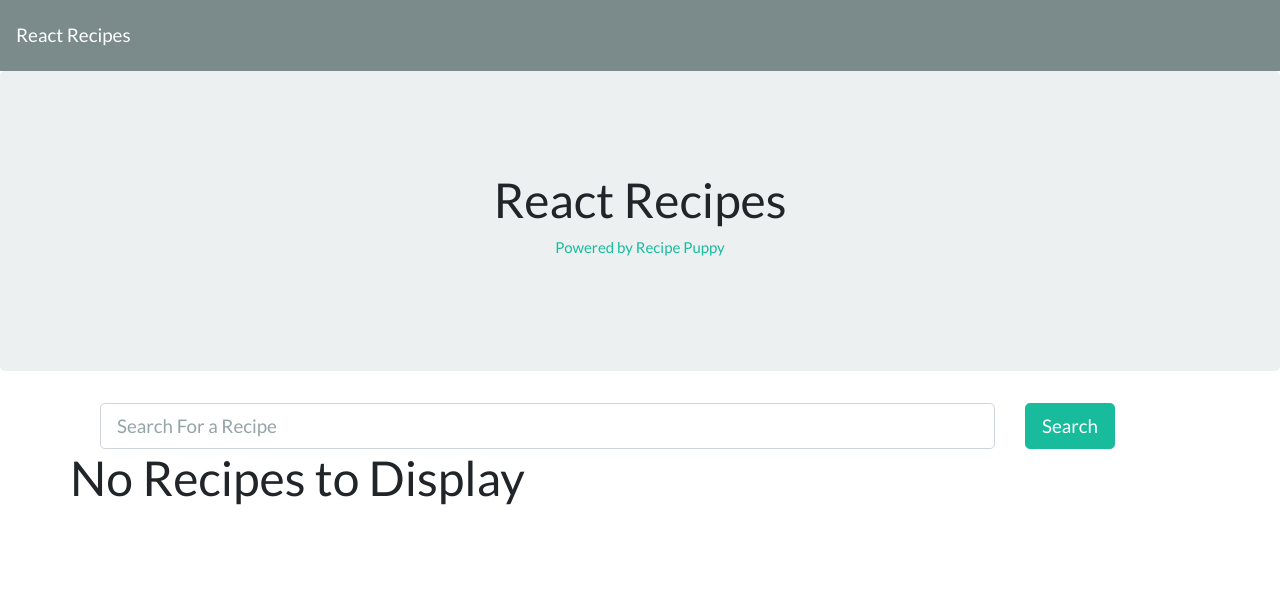
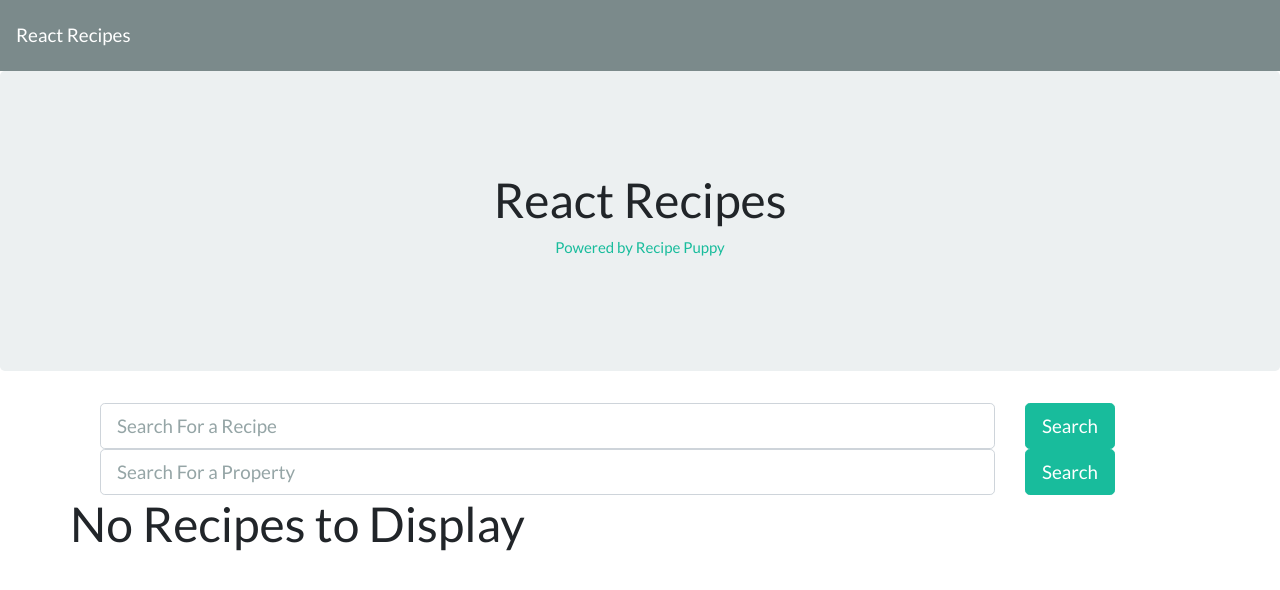
Before and after one commit to rumothy/my-mls, a React (Create React App) app in the folder client/: page / in a window 1280 px wide. Shown: the top 590 px of the page. Built offline with nearby package versions, Linux system fonts and the light colour scheme.

Commit message:
Add property search box.

```diff
--- a/client/src/App.js
+++ b/client/src/App.js
@@ -10,7 +10,9 @@ import { Container, Row, Col } from "./components/Grid";
 class App extends Component {
   state = {
     recipes: [],
-    recipeSearch: ""
+    recipeSearch: "",
+    properties: [],
+    propertySearch: ""
   };
 
   handleInputChange = event => {
@@ -22,11 +24,19 @@ class App extends Component {
     });
   };
 
-  handleFormSubmit = event => {
+  handleRecipeSubmit = event => {
     // When the form is submitted, prevent its default behavior, get recipes update the recipes state
     event.preventDefault();
     API.getRecipes(this.state.recipeSearch)
       .then(res => this.setState({ recipes: res.data }))
+      .catch(err => console.log(err));
+  };
+
+  handlePropertySubmit = event => {
+    // When the form is submitted, prevent its default behavior, get recipes update the recipes state
+    event.preventDefault();
+    API.getProperties(this.state.propertySearch)
+      .then(res => this.setState({ properties: res.data }))
       .catch(err => console.log(err));
   };
 
@@ -51,7 +61,26 @@ class App extends Component {
                     </Col>
                     <Col size="xs-3 sm-2">
                       <Button
-                        onClick={this.handleFormSubmit}
+                        onClick={this.handleRecipeSubmit}
+                        type="success"
+                        className="input-lg"
+                      >
+                        Search
+                      </Button>
+                    </Col>
+                  </Row>
+                  <Row>
+                    <Col size="xs-9 sm-10">
+                      <Input
+                        name="propertySearch"
+                        value={this.state.propertySearch}
+                        onChange={this.handleInputChange}
+                        placeholder="Search For a Property"
+                      />
+                    </Col>
+                    <Col size="xs-3 sm-2">
+                      <Button
+                        onClick={this.handlePropertySubmit}
                         type="success"
                         className="input-lg"
                       >
```
